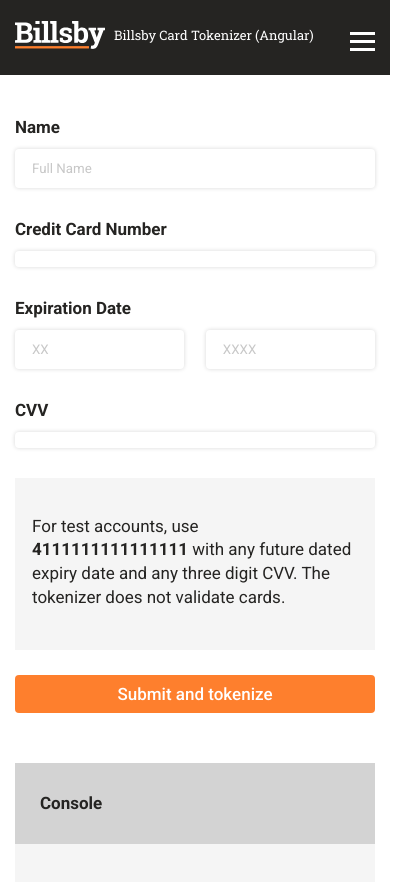
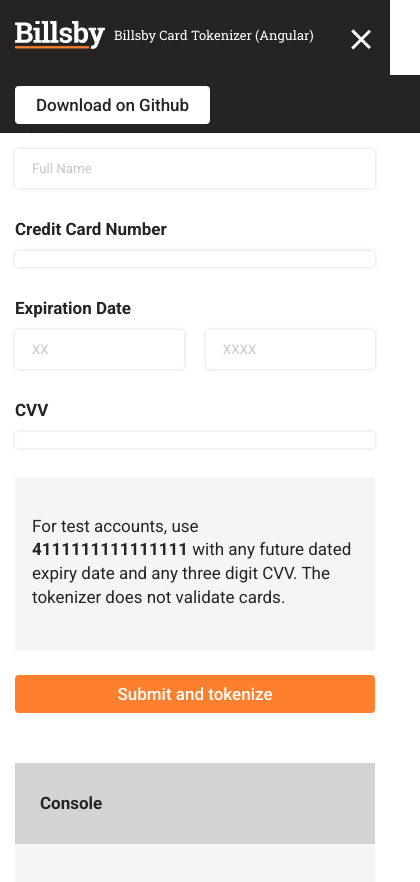
Before and after one commit to Billsby/billsby-tokenizer-angular, an Angular app: page / in a window 390 px wide. Both pictures are taken after a click on the button 362 px from the left and 41 px from the top of the page. Shown: the top 882 px of the page, 420 px wide, since content can reach past the window. Built offline with nearby package versions, Linux system fonts and the light colour scheme; a web font is replaced by a local one.

Commit message:
Dev (#2)
* fix error

* change github link

* fix header menu bar responsiveness

* finish header bar responsiveness

```diff
--- a/src/app/header/header.component.html
+++ b/src/app/header/header.component.html
@@ -5,13 +5,13 @@
           <img src='assets/images/logo.svg' class="logo" alt="Billsby" />
           <span class="t-logo">Billsby Card Tokenizer (Angular)</span>
         </a>
-        <button class='toggle-menu burger-close'>
+        <button [ngClass]="[ toggleMenu ? 'toggle-menu burger-close' : 'toggle-menu burger-open']" (click)="handleToggleMenu()">
           <span class="icon-bar"></span>
           <span class="icon-bar"></span>
           <span class="icon-bar"></span>
         </button>
-        <div class='menu-holder'>
-          <a href="https://github.com/Billsby/billsby-tokenizer-react" class="btn-white">Download on Github</a>
+        <div [ngClass]="[ toggleMenu ? 'menu-holder' : 'menu-holder menu-open']">
+          <a href="https://github.com/Billsby/billsby-tokenizer-angular" class="btn-white">Download on Github</a>
         </div>
       </div>
     </div>
--- a/src/app/header/header.component.ts
+++ b/src/app/header/header.component.ts
@@ -7,7 +7,17 @@
 })
 export class HeaderComponent implements OnInit {
 
-  constructor() { }
+  toggleMenu = true;
+  constructor(){ }
+
+  handleToggleMenu(){
+    if(this.toggleMenu == false){
+      this.toggleMenu = true
+    }
+    else{
+      this.toggleMenu = false
+    }
+  }
 
   ngOnInit(): void {
   }
--- a/src/index.html
+++ b/src/index.html
@@ -6,7 +6,7 @@
   <meta name="viewport" content="width=device-width,initial-scale=1.0">
   <script src="https://tokenlib.billsby.com/tokenizer.min.js"></script>
 
-  <title>CardTokenizer</title>
+  <title>Card Tokenizer Angular</title>
   <base href="/">
   <meta name="viewport" content="width=device-width, initial-scale=1">
   <link rel="icon" type="image/x-icon" href="favicon.ico">
```
